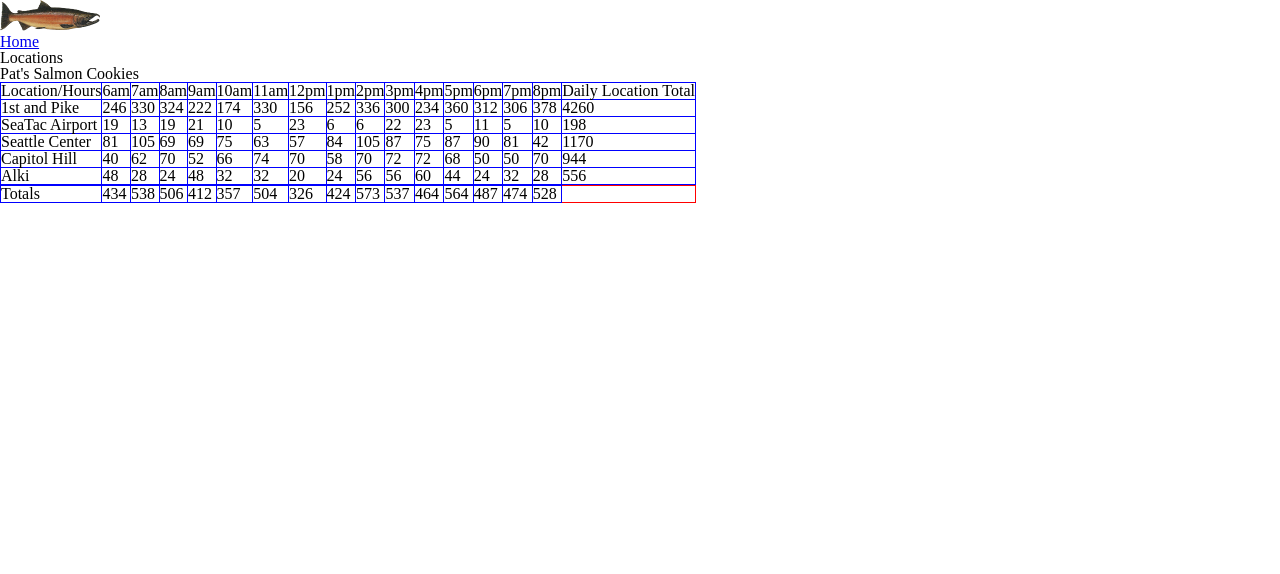
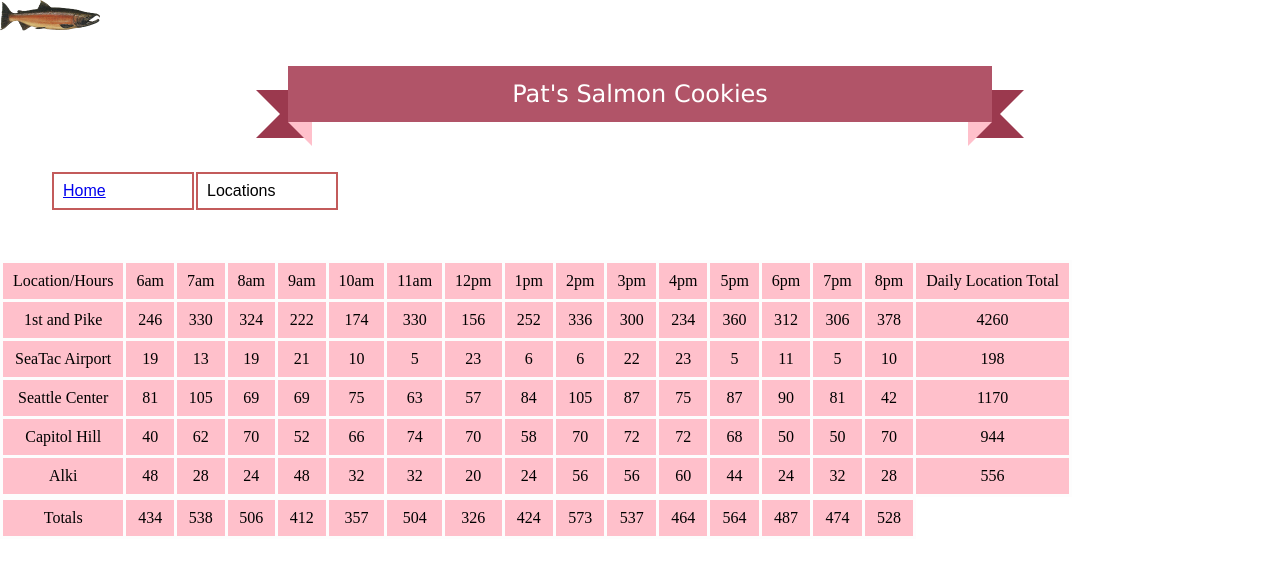
Before and after one commit to breelong7/cookie-stand, a plain HTML site: page sales.html in a window 1280 px wide. Drawn offline with Linux system fonts and the light colour scheme.

Commit message:
updated styling and did more work on tables

```diff
--- a/app.js
+++ b/app.js
@@ -28,6 +28,7 @@ new Store('SeaTac Airport', 3, 24, 1.2);
 new Store('Seattle Center', 11, 38, 3.7);
 new Store('Capitol Hill', 20, 38, 2.3);
 new Store('Alki', 2, 16, 4.6);
+
 
 
 //calculate number of cookies needed per hour and push to hourly cookies sales array
@@ -76,7 +77,7 @@ Store.prototype.dailyTotal = function(){
   //invoke function that calculate total
   this.calculateCookies();
 
-
+  //loop through hourly cookie sales array, get the sum of total number of cookies plus hourly cookie sales array
   for (var i = 0; i < this.hourlyCookieSalesArr.length; i++) {
     this.totalNumberOfCookies += this.hourlyCookieSalesArr[i];
   }
@@ -88,7 +89,7 @@ for (var j = 0; j < allStores.length; j++){
 
 
 
-console.log(this.hourlyCookieSalesArr);
+// console.log(this.hourlyCookieSalesArr);
 
 
 Store.prototype.render = function(){
--- a/css/style.css
+++ b/css/style.css
@@ -5,7 +5,33 @@
 }
 
 
+#sales-nav {
+  margin:50px;
+  width:900px;
+  font-family: sans-serif;
+  display: flex;
+  justify-content: left;
+}
 
+#sales-nav li {
+  display:block;
+  width:120px;
+  float:left;
+  margin-left:2px;
+  border:2px solid rgb(195, 91, 91);
+  padding: 1%;
+  block
+
+}
+
+#store-table {
+  background: pink;
+  text-align:center;
+  margin-left:auto;
+  margin-right:auto;
+  width:100px;
+
+}
 
 #opening-paragraph {
   border: 4px double black;
@@ -19,18 +45,85 @@
   border: 1px solid black;
 }
 
-tr {
-  border: 1px solid red;
+
+
+td {
+  border: 3px solid rgb(253, 253, 253);
+  padding: 10px;
+  align-content: space-between;
+  justify-content: center;
 }
 
-td {
-  border: 1px solid blue;
-}
 
-th {
-  border: 1px solid pink
-}
 
 tfoot {
   border: 1px
 }
+
+#PSC {
+  top: 200px;
+  left: 0;
+  width: 100%;
+}
+
+.img {
+  position: relative;
+  width: 100%;
+}
+
+.ribbon {
+ font-size: 16px;
+ width: 50%;
+
+ position: relative;
+ background: #b15468;
+ color: #fff;
+ text-align: center;
+ padding: 1em 2em;
+ margin: 2em auto 3em;
+}
+
+.ribbon:before, .ribbon:after {
+ content: "";
+ position: absolute;
+ display: block;
+ bottom: -1em;
+ border: 1.5em solid #9b394e;
+ z-index: -1;
+}
+
+.ribbon:before {
+ left: -2em;
+ border-right-width: 1.5em;
+ border-left-color: transparent;
+}
+
+.ribbon:after {
+ right: -2em;
+ border-left-width: 1.5em;
+ border-right-color: transparent;
+}
+
+.ribbon .ribbon-content:before, .ribbon .ribbon-content:after {
+ content: "";
+ position: absolute;
+ display: block;
+ border-style: solid;
+ border-color: pink transparent transparent transparent;
+ bottom: -1em;
+}
+
+.ribbon .ribbon-content:before {
+ left: 0;
+ border-width: 1em 0 0 1em;
+}
+
+.ribbon .ribbon-content:after {
+ right: 0;
+ border-width: 1em 1em 0 0;
+}
+
+.ribbon-content {
+  font-family: Verdana, Geneva, Tahoma, sans-serif;
+  font-size: 150%;
+}
--- a/sales.html
+++ b/sales.html
@@ -4,24 +4,39 @@
 <html>
   <head>
     <title>Pat's Salmon Cookies</title>
-    <img src="img/salmon.png" width="100" alt="Image of a salmon fish"/>
     <link href="css/reset.css" type="text/css" rel="stylesheet" />
     <link href="css/style.css" type="text/css" rel="stylesheet" />
   </head>
   <body>
+
+    <div class="image">
+      <img src="img/salmon.png" width="100" alt="Image of a salmon fish"/>
+    </div>
+
+    <h1 class="ribbon">
+        <strong class="ribbon-content">Pat's Salmon Cookies</strong>
+     </h1>
+
+    <header>
+    <div>
       <nav>
-      <ul>
+        <ul id="sales-nav">
           <li><a href="index.html">Home</a></li>
           <li>Locations</li>
         </ul>
      </nav>
-  <h1>Pat's Salmon Cookies</h1>
+    </div>
+  </header>
+   <main>
 
+    <div>
       <table>
         <tbody id="store-table">
         </tbody>
       </table>
+    </div>
 
+  </main>
 
 
 
```
Also changed, not shown: index.html (+4 -2 lines). Lines whose indentation alone changed are shown as unchanged.
